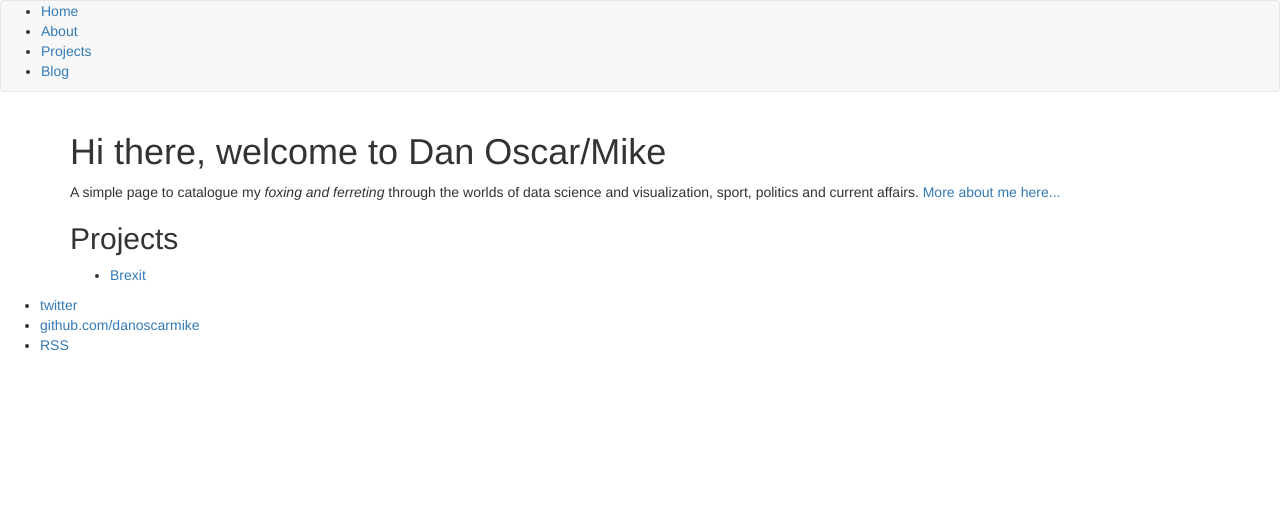
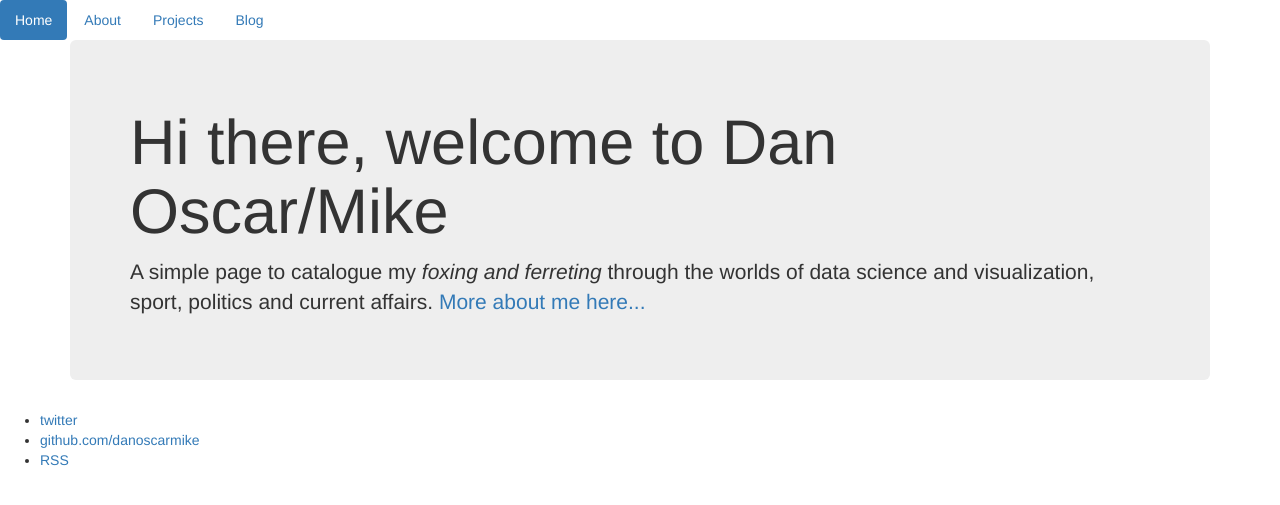
Before and after one commit to danoscarmike/danoscarmike.github.io, a Jekyll site: the page built from index.html, in a window 1280 px wide. Shown: the top 505 px of the page. Built offline with Jekyll 4.4.1, drawn with Linux system fonts in a browser that asks for light colours; nearby versions of some CDN libraries; library files that are not in the unit come from our copies.

Commit message:
apply bootstrap

```diff
--- a/_layouts/default.html
+++ b/_layouts/default.html
@@ -10,11 +10,11 @@
 		<link rel="shortcut icon" type="image/png" href="/resources/favicon-16x16.png">
 	</head>
 	<body>
-		<nav class="navbar navbar-default">
-    		<ul>
-        		<li><a href="/">Home</a></li>
-	        	<li><a href="/about">About</a></li>
-        		<li><a href="/projects">Projects</a></li>
+		<nav>
+    		<ul class="nav nav-pills">
+        		<li role="presentation" class="active"><a href="/">Home</a></li>
+	        	<li role="presentation"><a href="/about">About</a></li>
+        		<li role="presentation"><a href="/projects">Projects</a></li>
         		<li><a href="/blog">Blog</a></li>
     		</ul>
 		</nav>
--- a/index.html
+++ b/index.html
@@ -2,16 +2,9 @@
 layout: default
 title: Dan O&sol;M
 ---
-<div class="blurb">
+<div class="jumbotron">
 	<h1>Hi there, welcome to Dan Oscar/Mike</h1>
 	<p>A simple page to catalogue my <em>foxing and ferreting</em> through
   the worlds of data science and visualization, sport, politics and
   current affairs. <a href="/about">More about me here...</a></p>
-</div><!-- /.blurb -->
-
-<div>
-	<h2>Projects</h2>
-	<ul class="projects">
-		<li><a href="/brexit">Brexit</a></li>
-	</ul>
 </div>
```
Also changed, not shown: projects/index.html (+9 -3 lines).
